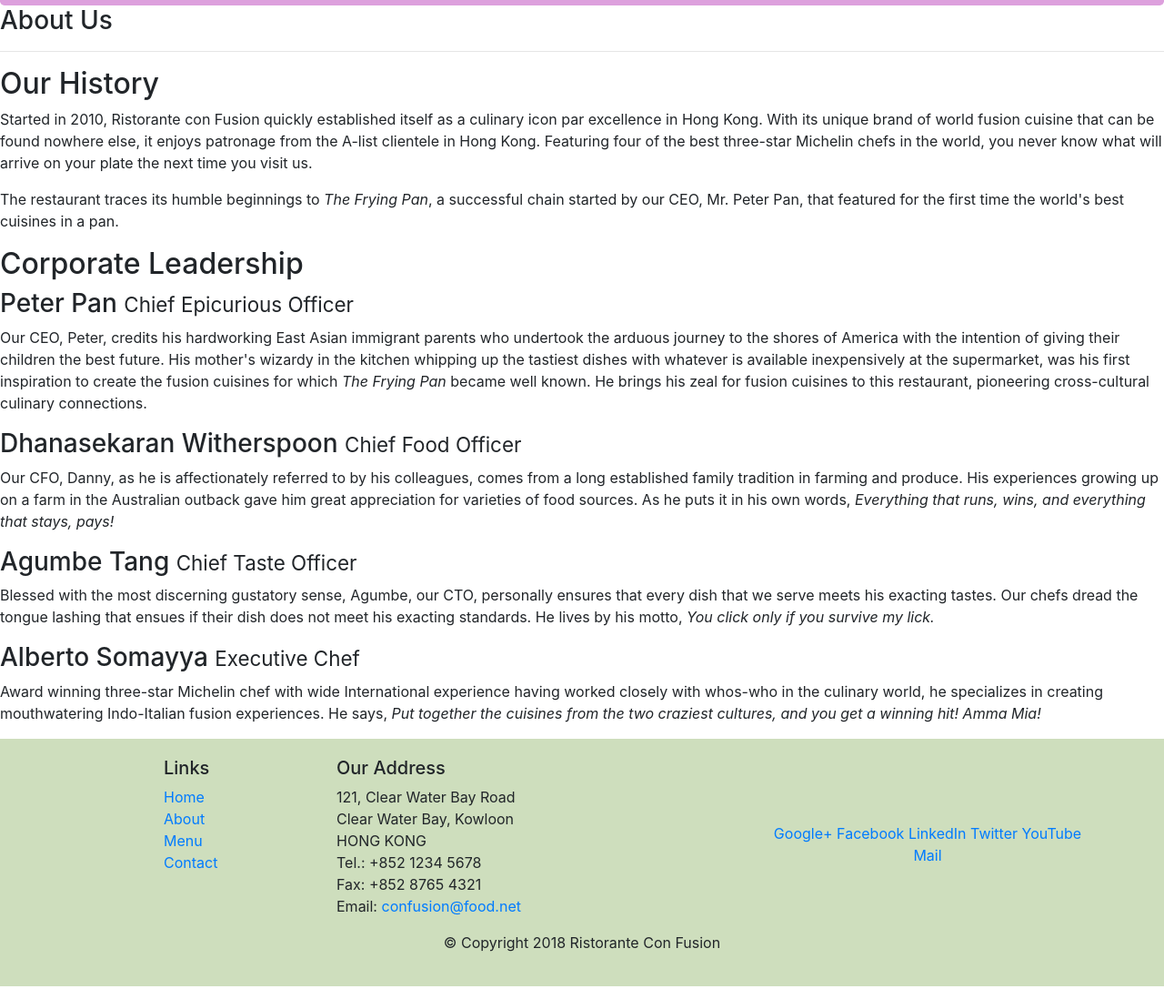
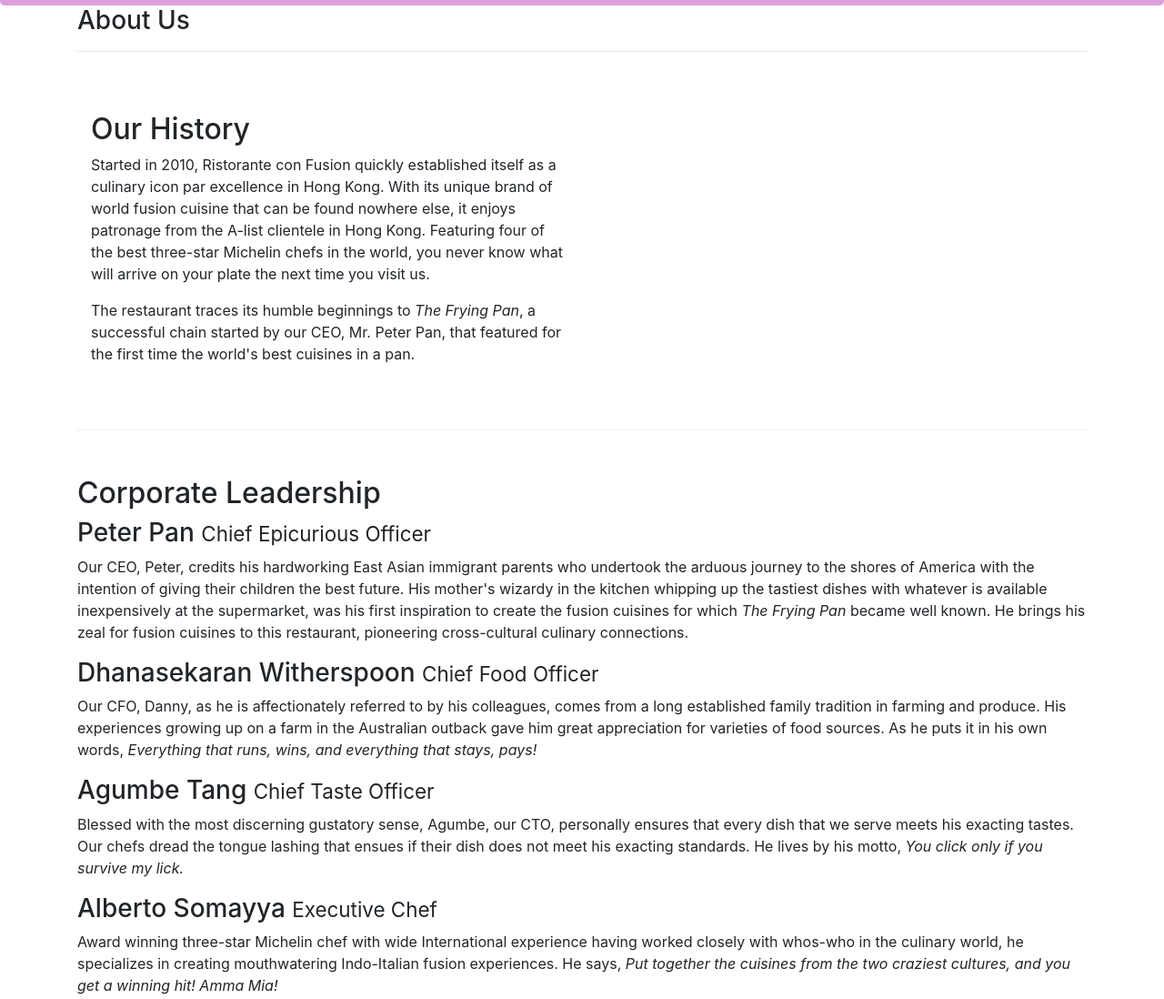
Before and after one commit to nrrf/conFusion, a website: page aboutus.html in a window 1280 px wide. Shown: the part 278-1376 px from the top of the page at 91% size. Drawn offline with nearby package versions, Linux system fonts and the light colour scheme.

Commit message:
task two and three

```diff
--- a/aboutus.html
+++ b/aboutus.html
@@ -33,7 +33,7 @@
         </div>
     </header>
 
-    <div>
+    <div class="container">
         <div>
             <div>
                 <h3>About Us</h3>
@@ -41,33 +41,33 @@
             </div>
         </div>
 
-        <div>
-            <div>
-                <h2>Our History</h2>
-                <p>Started in 2010, Ristorante con Fusion quickly established itself as a culinary icon par excellence in Hong Kong. With its unique brand of world fusion cuisine that can be found nowhere else, it enjoys patronage from the A-list clientele
+        <div class="row row-content">
+            <div class="column">
+                <h2 class="col-12 col-sm-6">Our History</h2>
+                <p class="col-12 col-sm-6">Started in 2010, Ristorante con Fusion quickly established itself as a culinary icon par excellence in Hong Kong. With its unique brand of world fusion cuisine that can be found nowhere else, it enjoys patronage from the A-list clientele
                     in Hong Kong. Featuring four of the best three-star Michelin chefs in the world, you never know what will arrive on your plate the next time you visit us.</p>
-                <p>The restaurant traces its humble beginnings to <em>The Frying Pan</em>, a successful chain started by our CEO, Mr. Peter Pan, that featured for the first time the world's best cuisines in a pan.</p>
+                <p class="col-12 col-sm-6">The restaurant traces its humble beginnings to <em>The Frying Pan</em>, a successful chain started by our CEO, Mr. Peter Pan, that featured for the first time the world's best cuisines in a pan.</p>
             </div>
             <div>
             </div>
         </div>
 
 
-        <div>
+        <div class="row row-content">
             <div>
                 <h2>Corporate Leadership</h2>
                 <h3>Peter Pan <small>Chief Epicurious Officer</small></h3>
-                <p>Our CEO, Peter, credits his hardworking East Asian immigrant parents who undertook the arduous journey to the shores of America with the intention of giving their children the best future. His mother's wizardy in the kitchen whipping up
+                <p class="desaparece">Our CEO, Peter, credits his hardworking East Asian immigrant parents who undertook the arduous journey to the shores of America with the intention of giving their children the best future. His mother's wizardy in the kitchen whipping up
                     the tastiest dishes with whatever is available inexpensively at the supermarket, was his first inspiration to create the fusion cuisines for which <em>The Frying Pan</em> became well known. He brings his zeal for fusion cuisines to
                     this restaurant, pioneering cross-cultural culinary connections.</p>
                 <h3>Dhanasekaran Witherspoon <small>Chief Food Officer</small></h3>
-                <p>Our CFO, Danny, as he is affectionately referred to by his colleagues, comes from a long established family tradition in farming and produce. His experiences growing up on a farm in the Australian outback gave him great appreciation for
+                <p class="desaparece">Our CFO, Danny, as he is affectionately referred to by his colleagues, comes from a long established family tradition in farming and produce. His experiences growing up on a farm in the Australian outback gave him great appreciation for
                     varieties of food sources. As he puts it in his own words, <em>Everything that runs, wins, and everything that stays, pays!</em></p>
                 <h3>Agumbe Tang <small>Chief Taste Officer</small></h3>
-                <p>Blessed with the most discerning gustatory sense, Agumbe, our CTO, personally ensures that every dish that we serve meets his exacting tastes. Our chefs dread the tongue lashing that ensues if their dish does not meet his exacting standards.
+                <p class="desaparece">Blessed with the most discerning gustatory sense, Agumbe, our CTO, personally ensures that every dish that we serve meets his exacting tastes. Our chefs dread the tongue lashing that ensues if their dish does not meet his exacting standards.
                     He lives by his motto, <em>You click only if you survive my lick.</em></p>
                 <h3>Alberto Somayya <small>Executive Chef</small></h3>
-                <p>Award winning three-star Michelin chef with wide International experience having worked closely with whos-who in the culinary world, he specializes in creating mouthwatering Indo-Italian fusion experiences. He says, <em>Put together the cuisines from the two craziest cultures, and you get a winning hit! Amma Mia!</em></p>
+                <p class="desaparece">Award winning three-star Michelin chef with wide International experience having worked closely with whos-who in the culinary world, he specializes in creating mouthwatering Indo-Italian fusion experiences. He says, <em>Put together the cuisines from the two craziest cultures, and you get a winning hit! Amma Mia!</em></p>
             </div>
         </div>
 
--- a/css/styles.css
+++ b/css/styles.css
@@ -33,3 +33,9 @@
     margin: 0px;
     color: black;
 }
+
+@media (max-width: 575px) {
+    .desaparece {
+        display: none;
+    }
+}
```
